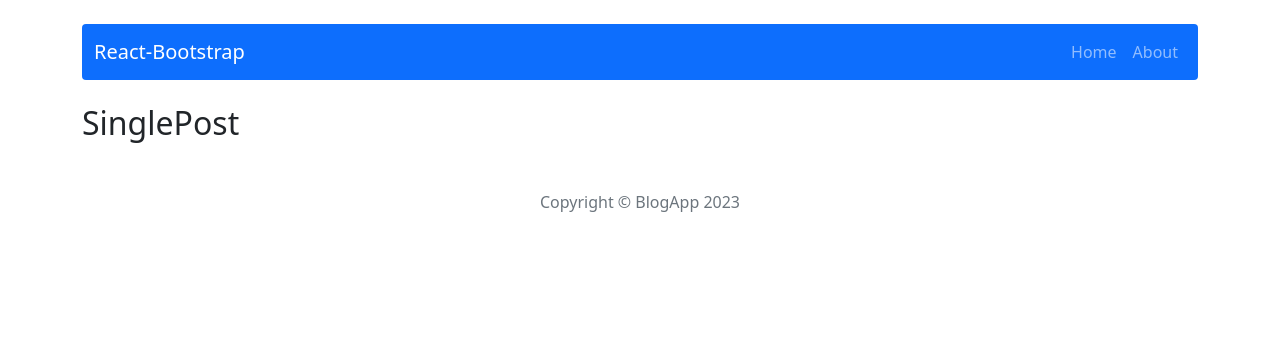
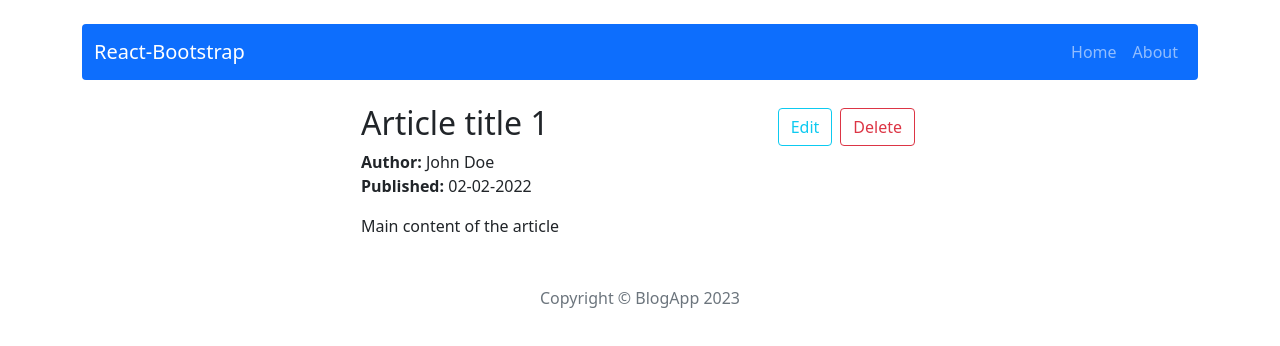
Before and after one commit to ACCeler94/React-Blog, a React (Create React App) app: page /post/1 in a window 1280 px wide. Shown: the top 346 px of the page. Built offline with nearby package versions, Linux system fonts and the light colour scheme.

Commit message:
Add page to display single posts and delete them

```diff
--- /dev/null
+++ b/src/components/features/DeletePostModal/DeletePostModal.js
@@ -0,0 +1,41 @@
+import Button from 'react-bootstrap/Button';
+import Modal from 'react-bootstrap/Modal';
+import { useDispatch } from 'react-redux';
+import { removePost } from '../../../redux/postsRedux';
+
+
+function DeletePostModal(props) {
+
+  const dispatch = useDispatch();
+
+  return (
+    <Modal
+      {...props}
+      size="lg"
+      aria-labelledby="contained-modal-title-vcenter"
+      centered
+    >
+      <Modal.Header closeButton>
+        <Modal.Title id="contained-modal-title-vcenter">
+          Are You sure?
+        </Modal.Title>
+      </Modal.Header>
+      <Modal.Body>
+        <p>
+          This operation will completely remove selected post. This operation is irreversible.
+          <br />
+          Are You sure that You want to do this?
+        </p>
+      </Modal.Body>
+      <Modal.Footer>
+        <Button variant="secondary" onClick={props.onHide} >Cancel</Button>
+        <Button variant="danger" onClick={() => {
+          dispatch(removePost(props.postId));
+          props.onHide();
+        }} >Remove</Button>
+      </Modal.Footer>
+    </Modal>
+  );
+}
+
+export default DeletePostModal;
--- a/src/components/pages/SinglePost/SinglePost.js
+++ b/src/components/pages/SinglePost/SinglePost.js
@@ -1,9 +1,45 @@
+import { useSelector } from "react-redux";
+import { Navigate, useParams } from "react-router-dom";
+import { getPostById } from "../../../redux/postsRedux";
+import { Button } from "react-bootstrap";
+import React from "react";
+import DeletePostModal from "../../features/DeletePostModal/DeletePostModal";
+
 const SinglePost = () => {
 
+  const { id } = useParams();
+  const post = useSelector(state => getPostById(state, id));
+  const [modalShow, setModalShow] = React.useState(false);
+
+  if (!post) return <Navigate to="/" />;
+
   return (
-    <div>
-      <h2>SinglePost</h2>
-    </div>
+    <>
+      <div className="post_wrapper mx-auto" style={{ width: '50%' }}>
+        <div className="post_wrapper-header d-flex justify-content-between">
+          <h2>{post.title}</h2>
+          <div className="post_wrapper-button-container">
+            <Button variant="outline-info" className="m-1">Edit</Button>
+            <Button variant="outline-danger" className="m-1" onClick={() => setModalShow(true)} >Delete</Button>
+          </div>
+        </div>
+        <div className="post_main-info">
+          <p>
+            <strong>Author:</strong> {post.author}
+            <br />
+            <strong>Published:</strong> {post.publishedDate}
+          </p>
+        </div>
+        <div className="post_main-content">
+          <p>{post.content}</p>
+        </div>
+      </div>
+      <DeletePostModal
+        show={modalShow}
+        onHide={() => setModalShow(false)}
+        postId={id}
+      />
+    </>
   )
 }
 
--- a/src/redux/postsRedux.js
+++ b/src/redux/postsRedux.js
@@ -1,12 +1,19 @@
 //selectors
 export const getAllPosts = ({ posts }) => posts;
+export const getPostById = ({ posts }, id) => posts.find(post => post.id === id);
+
+
+const createActionName = actionName => `app/posts/${actionName}`;
+const REMOVE_POST = createActionName('REMOVE_POST');
 
 // actions
-const createActionName = actionName => `app/posts/${actionName}`;
+export const removePost = payload => ({ type: REMOVE_POST, payload })
 
 // action creators
 const postsReducer = (statePart = [], action) => {
   switch (action.type) {
+    case REMOVE_POST:
+      return statePart.filter(post => post.id !== action.payload)
     default:
       return statePart;
   };
```
